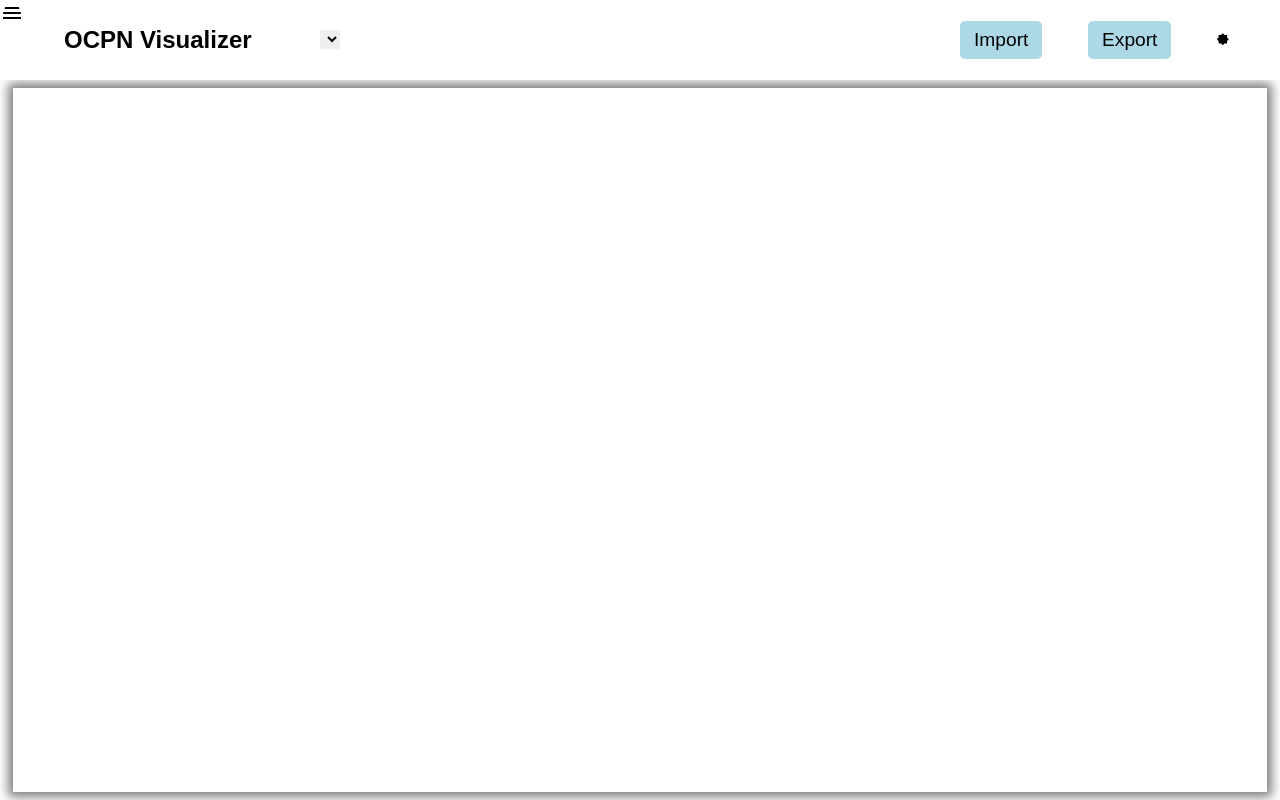
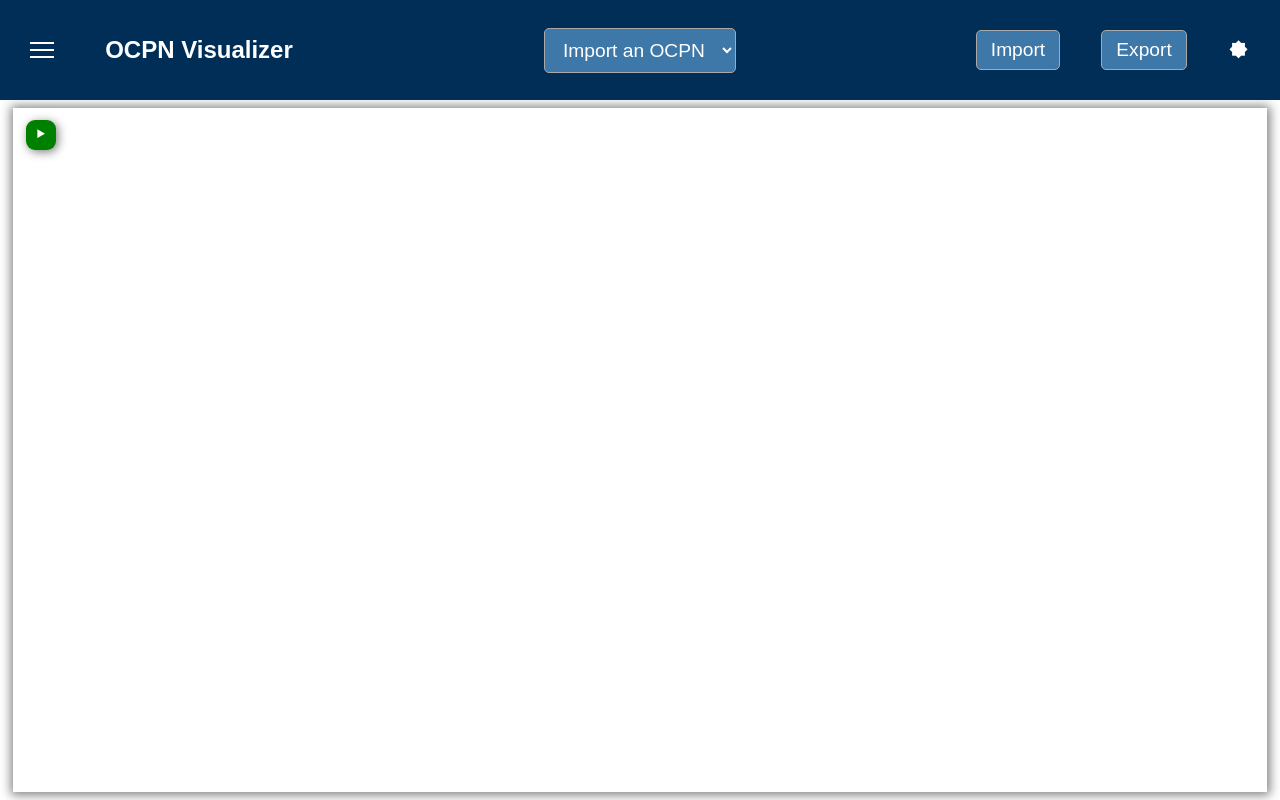
Before and after one commit to rwth-pads/ocpn-visualizer, a Next.js app: page / in a window 1280 px wide. Built offline with nearby package versions, Linux system fonts and the light colour scheme.

Commit message:
Refactor header bar to own components and css

```diff
--- a/src/app/components/ApplySugiyamaButton.tsx
+++ b/src/app/components/ApplySugiyamaButton.tsx
@@ -6,15 +6,15 @@ interface ApplySugiyamaButtonProps {
     darkMode: boolean;
     menuOpen: boolean;
     userConfig: OCPNConfig;
-    changed: boolean;
+    // changed: boolean;
     onClick: () => void;
 }
 
-const ApplySugiyamaButton: React.FC<ApplySugiyamaButtonProps> = ({ darkMode, menuOpen, userConfig, changed, onClick }) => {
+const ApplySugiyamaButton: React.FC<ApplySugiyamaButtonProps> = ({ darkMode, menuOpen, userConfig, onClick }) => {
 
     return (
         <button // Todo make this a component and use useEffect on userConfig to set visibility.
-            className={`apply-sugiyama-button${darkMode ? ' dark' : ' light'}${menuOpen ? ' open' : ''}${changed ? ' changed' : ''}`}
+            className={`apply-sugiyama-button changed${darkMode ? ' dark' : ' light'}${menuOpen ? ' open' : ''}`} //${changed ? ' changed' : ''}`}
             onClick={onClick}
         >⯈</button>
     );
--- a/src/app/components/ConfigurationSidebar.css
+++ b/src/app/components/ConfigurationSidebar.css
@@ -1,6 +1,5 @@
 .sidebar {
     position: absolute;
-    top: 0;
     left: -40vw;
     width: 40vw;
     height: 100%;
@@ -24,7 +23,6 @@
 
 .sidebar.open {
     left: 0;
-    /* min-width: fit-content; */
     box-shadow: 0 0 10px 0 rgba(0, 0, 0, 0.5);
 }
 
--- a/src/app/components/ExportDialog.css
+++ b/src/app/components/ExportDialog.css
@@ -54,6 +54,7 @@
         width: 90vw;
         max-width: 90vw;
         left: 5vw;
+        top: 28vh;
     }
     .export-dialog-content {
         flex-direction: column;
--- a/src/app/components/Header.css
+++ b/src/app/components/Header.css
@@ -1,36 +1,80 @@
 .header-bar {
     position: static;
     user-select: none;
+    height: fit-content;
+    padding: 10px;
 }
 .header-bar.dark {
     background-color: black;
-    color: white;
+    color: #fff;
+}
+.header-bar.light {
+    background-color: #002e57;
+    color: #fff;
 }
 .header-container {
     height: 10vh;
     display: grid;
-    grid-template-columns: 1fr 4fr 10fr 2fr 2fr 1fr ;
+    grid-template-columns: 1fr 4fr 10fr 2fr 2fr 1fr;
 }
-.header-container > * {
+@media (max-width: 900px) {
+    .header-container {
+        height: fit-content;
+        display: grid;
+        gap: 8px;
+        grid-template-columns: 1fr 2.5fr 2.5fr 1fr;
+        grid-template-rows: auto auto auto;
+        grid-template-areas:
+            "item2 item2 item2 item2"
+            "item3 item3 item3 item3"
+            "item1 item4 item5 item6";
+    }
+    .item1 {
+        grid-area: item1;
+    }
+    .item2 {
+        grid-area: item2;
+    }
+    .item3 {
+        grid-area: item3;
+    }
+    .item4 {
+        grid-area: item4;
+    }
+    .item5 {
+        grid-area: item5;
+    }
+    .item6 {
+        grid-area: item6;
+    }
+}
+.header-item {
     display: flex;
-    flex-direction: row;
+    justify-content: center;
     align-items: center;
-    height: 10vh;
 }
 .sidebar-toggle-container {
-    height: 50%;
+    border-radius: 50%;
+    padding: 8px;
     cursor: pointer;
+}
+.sidebar-toggle-container.dark:hover {
+    background-color: #212121;
+}
+.sidebar-toggle-container.light:hover {
+    background-color: #3e79aafd;
+}
+.header-darkmode-container {
     border-radius: 50%;
-    overflow: hidden;
-    align-items: center;
-    justify-content: center;
-    height: 100%;
+    padding: 8px;
+    cursor: pointer;
+    font-size: 1.5em;
 }
-.sidebar-toggle-icon {
-
+.header-darkmode-container.dark:hover {
+    background-color: #212121;
 }
-.sidebar-toggle-icon.dark {
-
+.header-darkmode-container.light:hover {
+    background-color: #3e79aafd;
 }
 .header-title {
     font-size: 1.5em;
@@ -41,16 +85,48 @@
     justify-content: center;
 }
 .header-select {
-
+    font-size: 1.2em;
+    padding: 10px 14px;
+    border-radius: 5px;
+    max-width: 40vw;
+    align-content: center;
+}
+@media (max-width: 900px) {
+    .header-select {
+        max-width: 90vw;
+    }
+}
+.header-select.dark {
+    background-color: #212121;
+    border: solid 1px #4a4a4a;
+}
+.header-select.dark:hover {
+    border: solid 1px #fff;
+}
+.header-select.light {
+    background-color: #3e79aafd;
+    border: solid 1px darkgrey;
+}
+.header-select.light:hover {
+    border: solid 1px #fff;
 }
 .header-button {
     font-size: 1.2em;
     padding: 5px 14px;
     border-radius: 5px;
+    cursor: pointer;
 }
 .header-button.dark {
     background-color: #212121;
+    border: solid 1px #4a4a4a;
+}
+.header-button.dark:hover {
+    border: solid 1px #fff;
 }
 .header-button.light {
-    background-color: lightblue;
+    background-color: #3e79aafd;
+    border: solid 1px darkgrey;
 }
+.header-button.light:hover {
+    border: solid 1px #fff;
+}
--- a/src/app/components/Header.tsx
+++ b/src/app/components/Header.tsx
@@ -1,8 +1,7 @@
 import React from 'react';
-import { SelectChangeEvent } from '@mui/material/Select';
+import { ChangeEvent } from 'react';
 import ObjectCentricPetriNet from '../utils/classes/ObjectCentricPetriNet';
 import OCPNConfig from '../utils/classes/OCPNConfig';
-import MenuIcon from '@mui/icons-material/Menu';
 
 
 import './Header.css';
@@ -17,7 +16,7 @@ interface HeaderProps {
     darkMode: boolean;
     importedObjects: ObjectCentricPetriNet[];
     selectedOCPN: number | null;
-    handleSelectChange: (event: SelectChangeEvent<number | "default">) => void;
+    handleSelectChange: (event: ChangeEvent<HTMLSelectElement>) => void;
 }
 
 const Header: React.FC<HeaderProps> = ({
@@ -33,43 +32,67 @@ const Header: React.FC<HeaderProps> = ({
     return (
         <div className={`header-bar${darkMode ? ' dark' : ' light'}`}>
             <div className={`header-container${darkMode ? ' dark' : ' light'}`}>
-                <div className={'header-item'}>
+                <div className={'header-item item1'}>
                     <div
                         className={`sidebar-toggle-container${darkMode ? ' dark' : ' light'}`}
                         onClick={onMenuClick}
                     >
-                        <MenuIcon />
+                        <svg
+                            width="24"
+                            height="24"
+                            viewBox="0 0 24 24"
+                            fill="none"
+                            xmlns="http://www.w3.org/2000/svg"
+                        >
+                            <rect y="4" width="24" height="2" fill="currentColor" />
+                            <rect y="11" width="24" height="2" fill="currentColor" />
+                            <rect y="18" width="24" height="2" fill="currentColor" />
+                        </svg>
                     </div>
                 </div>
-                <div className={'header-item'}>
+                <div className={'header-item item2'}>
                     <div className={`header-title${darkMode ? ' dark' : ' light'}`}>
                         OCPN Visualizer
                     </div>
                 </div>
-                <div className={'header-item'}>
+                <div className={'header-item item3'}>
                     <div className={`header-select-container${darkMode ? ' dark' : ' light'}`}>
                         <select
                             className={`header-select${darkMode ? ' dark' : ' light'}`}
+                            onChange={handleSelectChange}
+                            value={selectedOCPN !== null ? selectedOCPN : 'default'}
                         >
-
+                            {importedObjects.length === 0 && (
+                                <option value="default" disabled>
+                                    Import an OCPN
+                                </option>
+                            )}
+                            {importedObjects.map((obj, index) => (
+                                <option
+                                    key={index}
+                                    value={index}
+                                >
+                                    {obj.name}
+                                </option>
+                            ))}
                         </select>
                     </div>
                 </div>
-                <div className={'header-item'}>
+                <div className={'header-item item4'}>
                     <div
                         className={`header-button${darkMode ? ' dark' : ' light'}`}
                         onClick={onImportClick}>
                         Import
                     </div>
                 </div>
-                <div className={'header-item'}>
+                <div className={'header-item item5'}>
                     <div
                         className={`header-button${darkMode ? ' dark' : ' light'}`}
                         onClick={onExportClick}>
                         Export
                     </div>
                 </div>
-                <div className={'header-item'}>
+                <div className={'header-item item6'}>
                     <div
                         className={`header-darkmode-container${darkMode ? ' dark' : ' light'}`}
                         onClick={onToggleDarkMode}>
--- /dev/null
+++ b/src/app/components/VisualizationArea.css
@@ -0,0 +1,31 @@
+.outer-visualization-container {
+    position: relative;
+    height: 100%;
+    left: 0;
+    width: 100%;
+    overflow: hidden;
+    user-select: none;
+    display: flex;
+    flex: 1;
+    flex-direction: column;
+}
+.outer-visualization-container.dark {
+    background-color: #2b2a2a;
+}
+.outer-visualization-container.light {
+    background-color: #fff;
+}
+.inner-visualization-container {
+    width: 98vw;
+    margin: 1vh 1vw;
+    display: flex;
+    flex: 1;
+    justify-content: center;
+    align-items: center;
+}
+.inner-visualization-container.dark {
+    box-shadow: 0 0 10px 2.5px rgba(255,255,255, 0.5);
+}
+.inner-visualization-container.light {
+    box-shadow: 0 0 10px 2.5px rgba(0,0,0, 0.5);
+}
--- a/src/app/components/VisualizationArea.tsx
+++ b/src/app/components/VisualizationArea.tsx
@@ -1,10 +1,11 @@
 import React, { useState, useEffect, useRef } from 'react';
-import Box from '@mui/material/Box';
 import VertexInfo from './VertexInfo';
 import ObjectCentricPetriNet from '../utils/classes/ObjectCentricPetriNet';
 import OCPNConfig from '../utils/classes/OCPNConfig';
 import OCPNLayout from '../utils/classes/OCPNLayout';
 import * as d3 from 'd3';
+
+import './VisualizationArea.css';
 
 interface VisualizationAreaProps {
     selectedOCPN: ObjectCentricPetriNet | null;
@@ -153,26 +154,10 @@ const VisualizationArea: React.FC<VisualizationAreaProps> = ({ selectedOCPN, use
     };
 
     return (
-        <Box
-            sx={{
-                height: '90vh',
-                width: '100vw',
-                bgcolor: darkMode ? '#2b2a2a' : '#ffffff',
-                overflow: 'hidden',
-                userSelect: 'none',
-            }}>
-            <Box
+        <div className={`outer-visualization-container${darkMode ? ' dark' : ' light'}`}>
+            <div
                 ref={containerRef}
-                sx={{
-                    height: '88vh',
-                    width: '98vw',
-                    margin: '1vh 1vw',
-                    display: 'flex',
-                    justifyContent: 'center',
-                    alignItems: 'center',
-                    position: 'relative', // Ensure the parent container is positioned
-                    boxShadow: darkMode ? '0 0 10px 2.5px rgba(255, 255, 255, 0.5)' : '0 0 10px 5px rgba(0, 0, 0, 0.5)',
-                }}
+                className={`inner-visualization-container${darkMode ? ' dark' : ' light'}`}
             >
                 <svg
                     ref={svgRef}
@@ -197,8 +182,8 @@ const VisualizationArea: React.FC<VisualizationAreaProps> = ({ selectedOCPN, use
                         />
                     </div>
                 )}
-            </Box>
-        </Box>
+            </div>
+        </div>
     );
 };
 
--- a/src/app/globals.css
+++ b/src/app/globals.css
@@ -39,11 +39,11 @@ body {
 }
 
 .app-container {
-    height: 90vh;
+    display: flex;
+    flex: 1;
     width: 100%;
     justify-content: center;
     align-items: center;
-    position: absolute;
-    top: 10vh;
+    position: relative;
     left: 0;
 }
```
Also changed, not shown: src/app/components/Header2.tsx (deleted, +0 -101 lines), src/app/page.tsx (+4 -4 lines).
